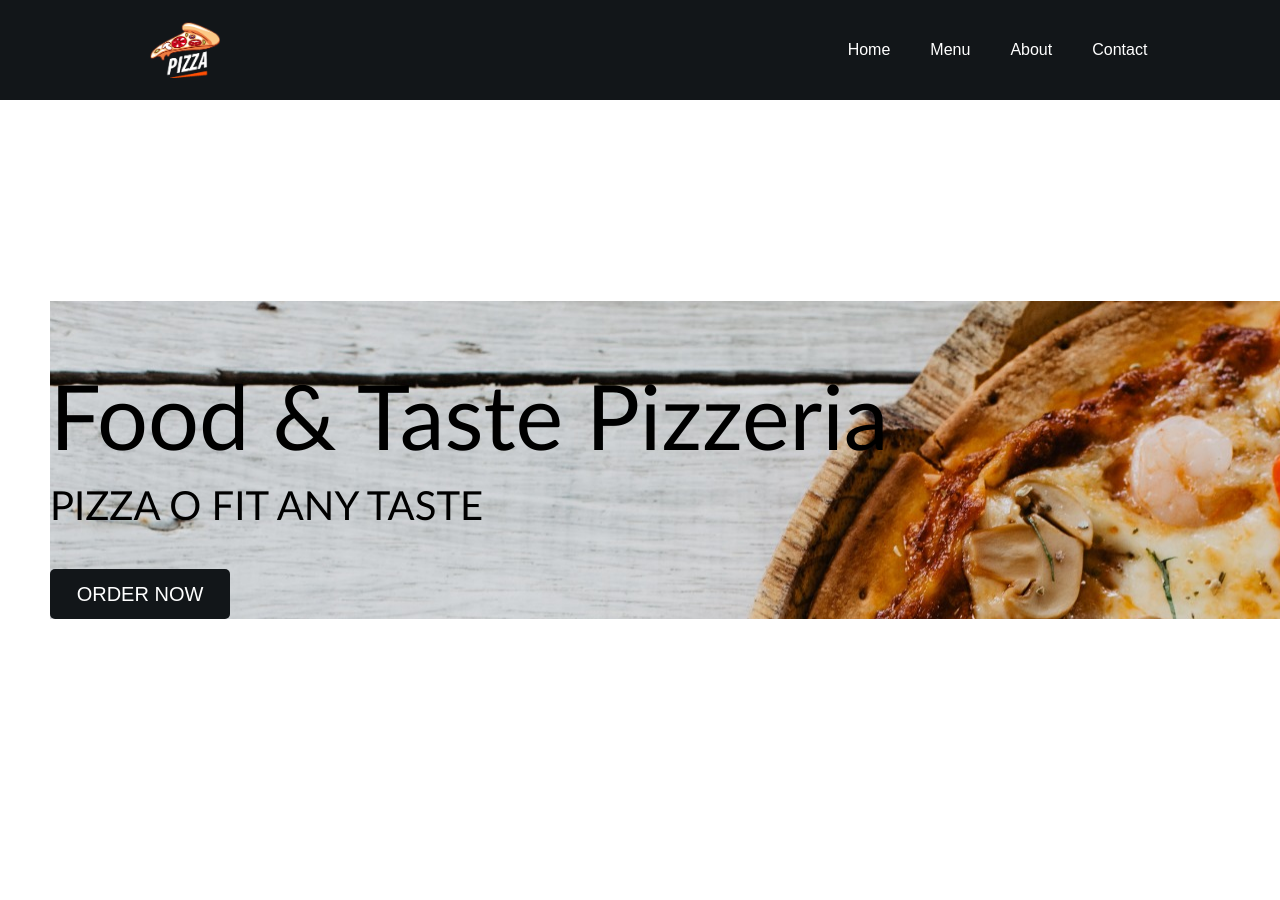
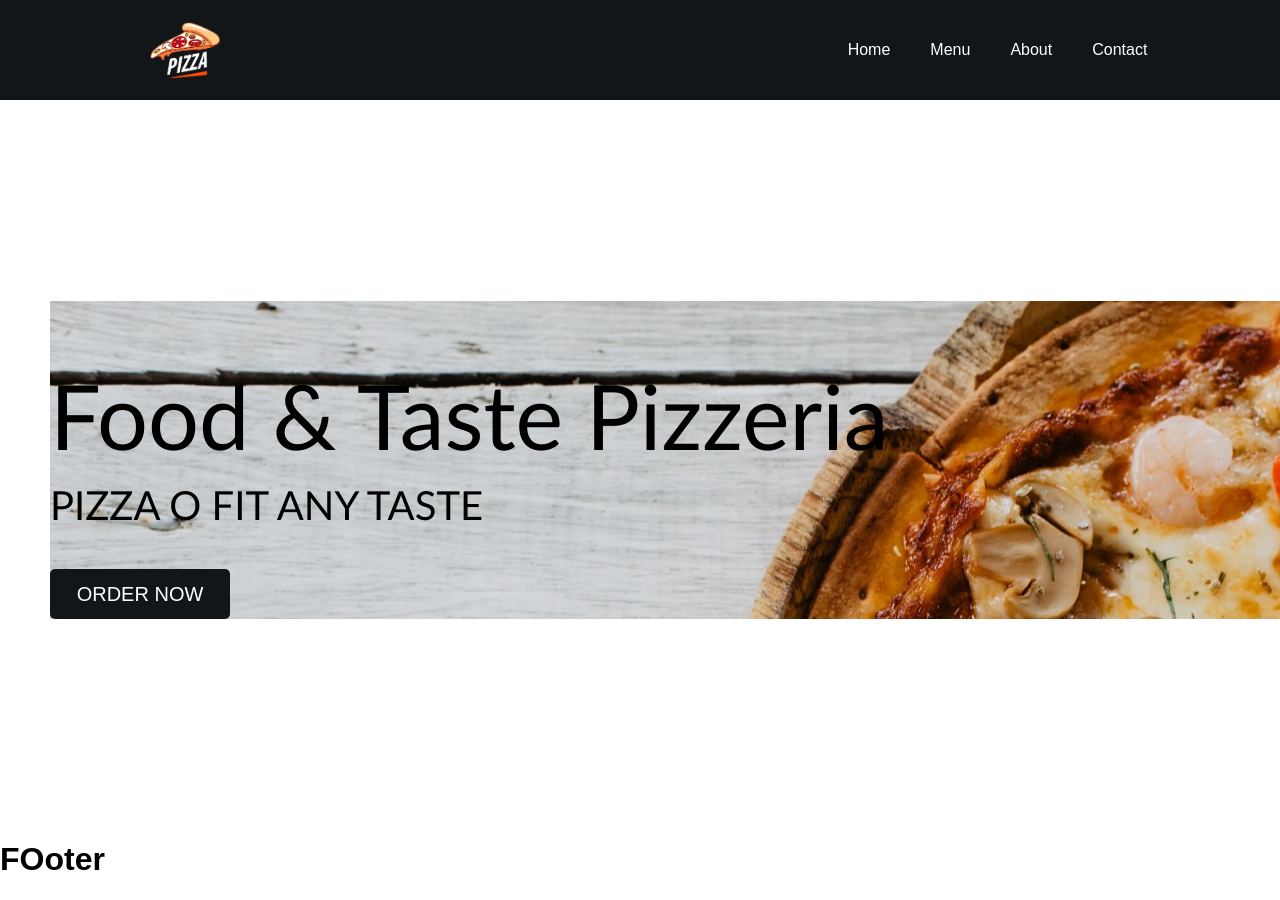
Before and after one commit to RosenGeorgievvv/food-website, a React (Create React App) app: page / in a window 1280 px wide. Before the commit the page ends 820 px from the top, so only its background shows below. Built offline with nearby package versions, Linux system fonts and the light colour scheme.

Commit message:
Footer component created

```diff
--- a/src/App.js
+++ b/src/App.js
@@ -2,6 +2,7 @@ import './App.css';
 import { BrowserRouter as Router, Routes, Route } from 'react-router-dom';
 import Navbar from './components/Navbar';
 import Home from './pages/Home';
+import Footer from './components/Footer';
 
 
 
@@ -13,6 +14,7 @@ function App() {
         <Routes>
           <Route path='/' element={<Home />} />
         </Routes>
+        <Footer />
       </Router>
 
     </div>
--- /dev/null
+++ b/src/components/Footer.jsx
@@ -0,0 +1,9 @@
+import React from 'react'
+
+function Footer() {
+  return (
+    <div className='footer'><h1>FOoter</h1></div>
+  )
+}
+
+export default Footer
```
